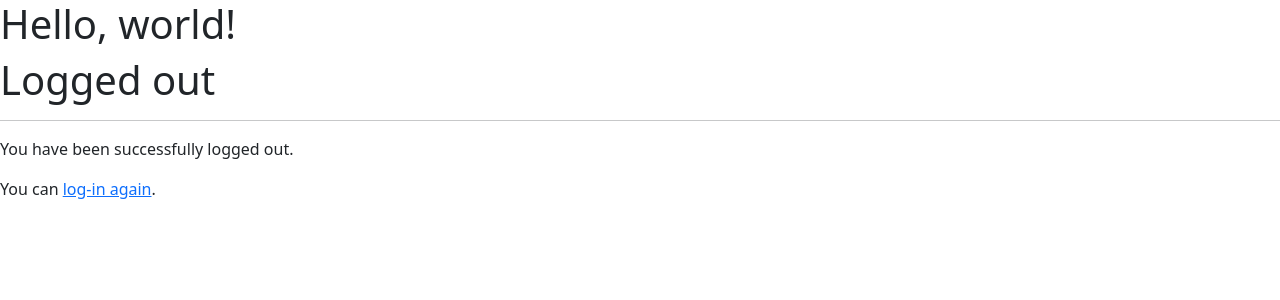
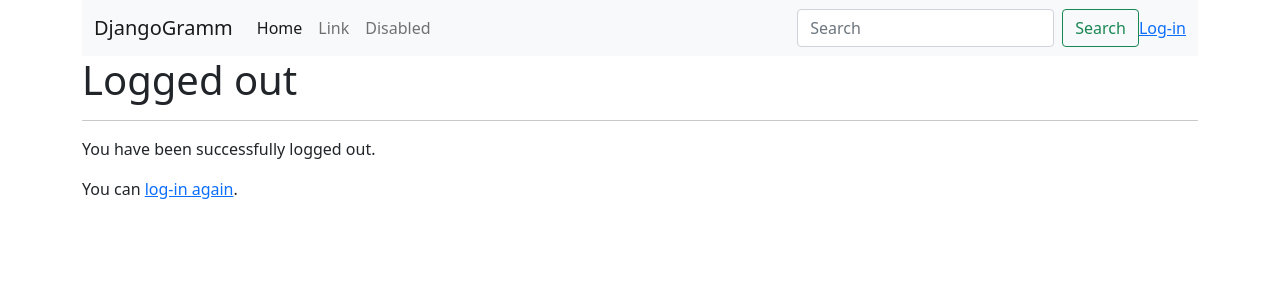
Before and after one commit to OleksiiMartseniuk/DjangoGramm, a Django app: template src/account/templates/registration/logged_out.html in a window 1280 px wide. Shown: the top 300 px of the page. Run offline with Django 4.2, Linux system fonts and the light colour scheme; the template is opened without the code that fills it, so the values that code supplies are empty; some libraries are stand-ins or nearby versions.

Commit message:
edit avatar user

```diff
--- a/config/settings.py
+++ b/config/settings.py
@@ -107,11 +107,11 @@ USE_TZ = True
 # Static files (CSS, JavaScript, Images)
 # https://docs.djangoproject.com/en/4.0/howto/static-files/
 
-STATIC_URL = 'static/'
-STATIC_ROOT = os.path.join(BASE_DIR, 'static/')
+STATIC_URL = '/static/'
+STATIC_ROOT = os.path.join(BASE_DIR, 'static')
 
 MEDIA_URL = '/media/'
-MEDIA_ROOT = os.path.join(BASE_DIR, 'media/')
+MEDIA_ROOT = os.path.join(BASE_DIR, 'media')
 
 # Default primary key field type
 # https://docs.djangoproject.com/en/4.0/ref/settings/#default-auto-field
--- a/templates/base.html
+++ b/templates/base.html
@@ -1,4 +1,5 @@
 <!doctype html>
+{% load static %}
 <html lang="en">
   <head>
     <!-- Required meta tags -->
@@ -11,8 +12,43 @@
     <title>{% block title %}DjangoGramm{% endblock %}</title>
   </head>
   <body>
-    <h1>Hello, world!</h1>
+  <div class="container-xl">
+    <nav class="navbar navbar-expand-lg navbar-light bg-light">
+      <div class="container-fluid">
+        <a class="navbar-brand" href="#">DjangoGramm</a>
+        <button class="navbar-toggler" type="button" data-bs-toggle="collapse" data-bs-target="#navbarSupportedContent" aria-controls="navbarSupportedContent" aria-expanded="false" aria-label="Toggle navigation">
+          <span class="navbar-toggler-icon"></span>
+        </button>
+        <div class="collapse navbar-collapse" id="navbarSupportedContent">
+          <ul class="navbar-nav me-auto mb-2 mb-lg-0">
+            <li class="nav-item">
+              <a class="nav-link active" aria-current="page" href="#">Home</a>
+            </li>
+            <li class="nav-item">
+              <a class="nav-link" href="#">Link</a>
+            </li>
+
+            <li class="nav-item">
+              <a class="nav-link ">Disabled</a>
+            </li>
+          </ul>
+
+          <form class="d-flex">
+            <input class="form-control me-2" type="search" placeholder="Search" aria-label="Search">
+            <button class="btn btn-outline-success" type="submit">Search</button>
+          </form>
+          {% if request.user.is_authenticated %}
+            <img src="{%if request.user.avatar%} {{request.user.avatar.url}} {% else %} {% static 'img/images.png' %} {% endif %}" class="rounded-circle m-1" style="height:40px; width:40px;" alt="">
+              <h6 class="m-1">{{ request.user.first_name }}</h6>
+              <a href="{% url 'logout' %}">Logout</a>
+          {% else %}
+              <a href="{% url 'login' %}">Log-in</a>
+          {% endif %}
+        </div>
+      </div>
+    </nav>
     {% block content %} {% endblock %}
+
     <script src="https://cdn.jsdelivr.net/npm/@popperjs/core@2.10.2/dist/umd/popper.min.js" integrity="sha384-7+zCNj/IqJ95wo16oMtfsKbZ9ccEh31eOz1HGyDuCQ6wgnyJNSYdrPa03rtR1zdB" crossorigin="anonymous"></script>
     <script src="https://cdn.jsdelivr.net/npm/bootstrap@5.1.3/dist/js/bootstrap.min.js" integrity="sha384-QJHtvGhmr9XOIpI6YVutG+2QOK9T+ZnN4kzFN1RtK3zEFEIsxhlmWl5/YESvpZ13" crossorigin="anonymous"></script>
   </body>
```
Also changed, not shown: src/account/static/img/images.png (added).
